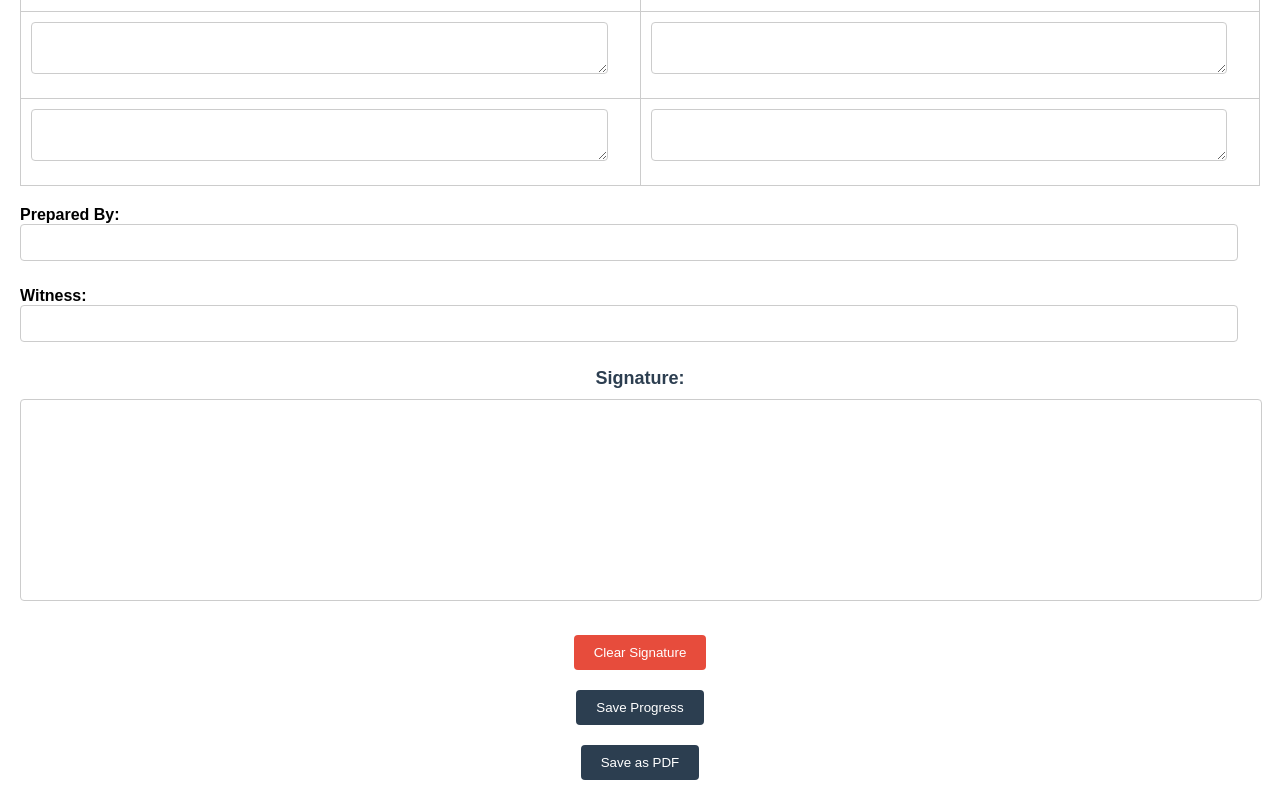
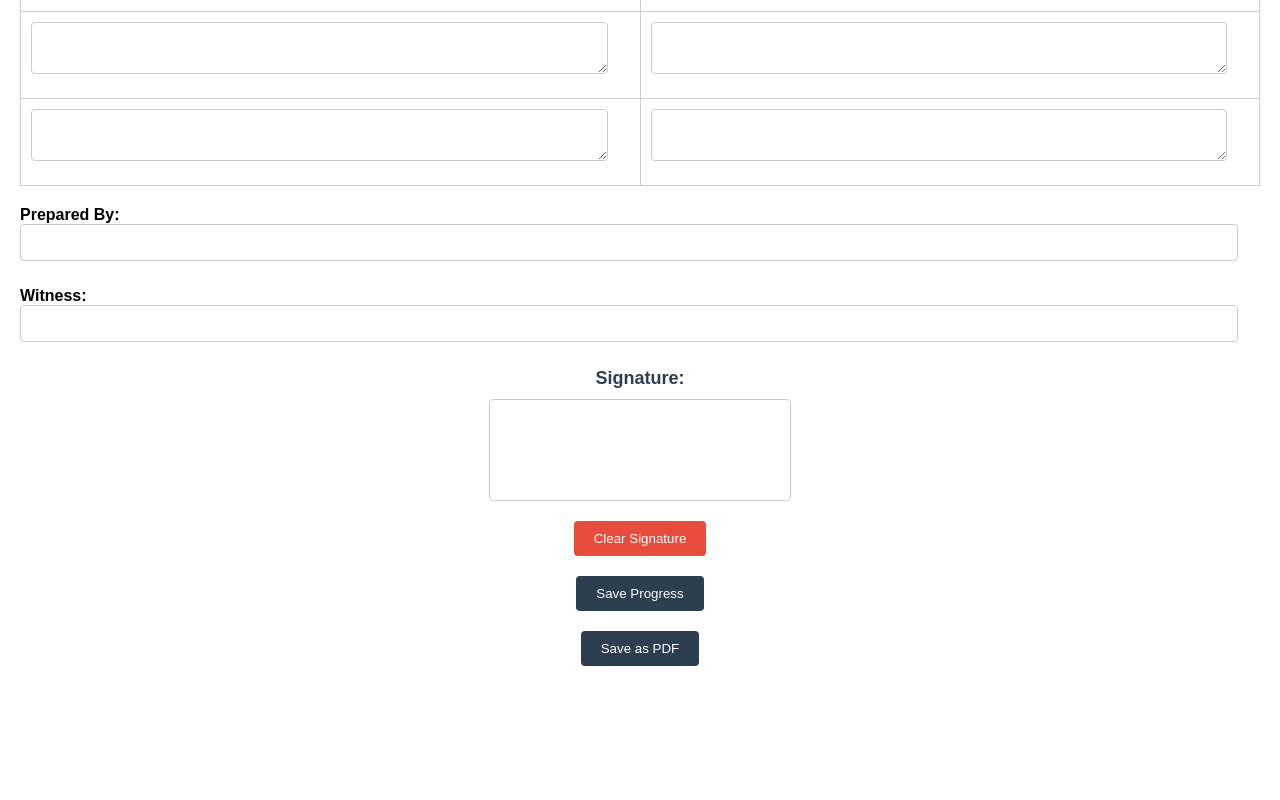
Before and after one commit to Csedem0/AdministrativeMeeting, a plain HTML site: page index.html in a window 1280 px wide. Shown: the part 3211-4011 px from the top of the page. After the commit the page ends 3897 px from the top, so only its background shows below. Drawn offline with nearby package versions, Linux system fonts and the light colour scheme.

Commit message:
signature added

```diff
--- a/index.html
+++ b/index.html
@@ -75,9 +75,11 @@
     #signatureCanvas {
       border: 1px solid #ccc;
       border-radius: 4px;
-      width: 100%;
-      height: 200px;
+      width: 300px;
+      height: 100px;
       margin-bottom: 10px;
+      display: block;
+      margin: 0 auto;
     }
     #clearSignature {
       background-color: #e74c3c;
```
